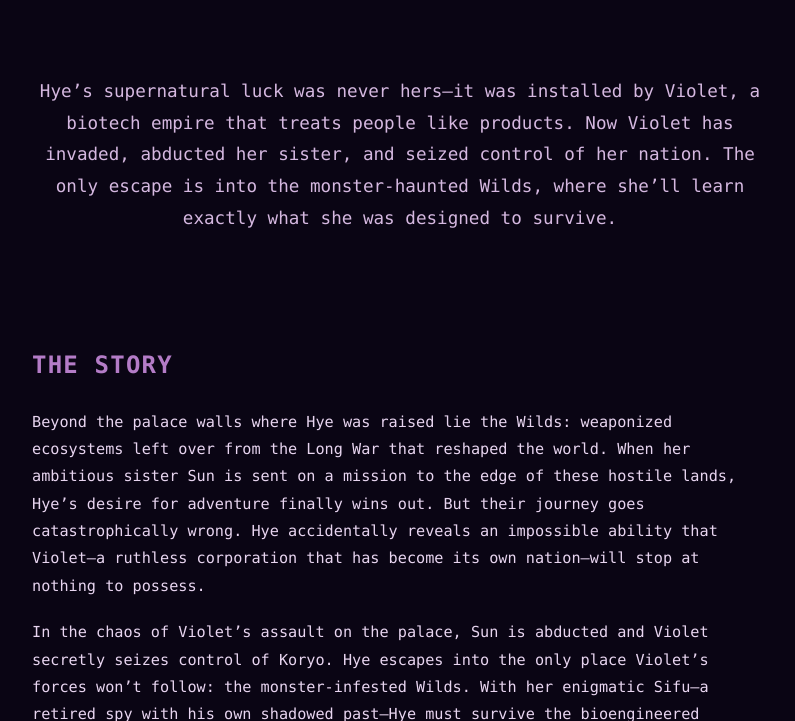
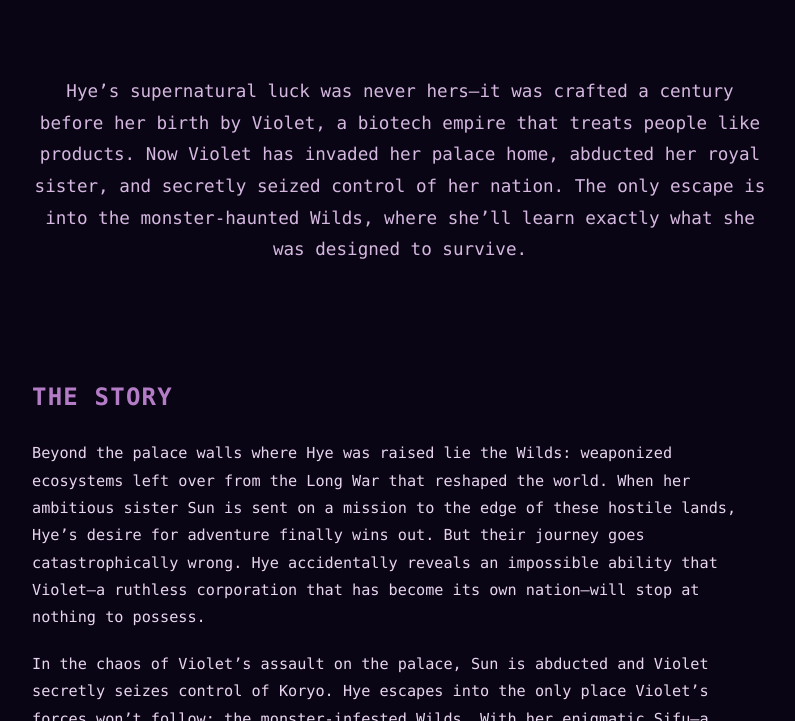
Before and after one commit to kmunki/kmunki.github.io, a Jekyll site: the page built from _fiction/violet/index.md, in a window 1280 px wide and 900 px high, scrolled down 455 px, cut to the strip 179-900 px from the top of the window. Shown: the whole strip, without its empty margins (240-1035 px from the left). Built offline with Jekyll 4.4.1, drawn with Linux system fonts in a browser that asks for light colours.

Commit message:
Enhance introduction with additional details about Violet
Refine the introduction to provide more context about Hye's situation and the role of Violet.

```diff
--- a/_fiction/violet/index.md
+++ b/_fiction/violet/index.md
@@ -16,7 +16,7 @@ published: true
 
 <div class="novel-intro" markdown="1">
 
-Hye's supernatural luck was never hers—it was installed by Violet, a biotech empire that treats people like products. Now Violet has invaded, abducted her sister, and seized control of her nation. The only escape is into the monster-haunted Wilds, where she'll learn exactly what she was designed to survive.
+Hye's supernatural luck was never hers—it was crafted a century before her birth by Violet, a biotech empire that treats people like products. Now Violet has invaded her palace home, abducted her royal sister, and secretly seized control of her nation. The only escape is into the monster-haunted Wilds, where she'll learn exactly what she was designed to survive.
 
 </div>
 
```
